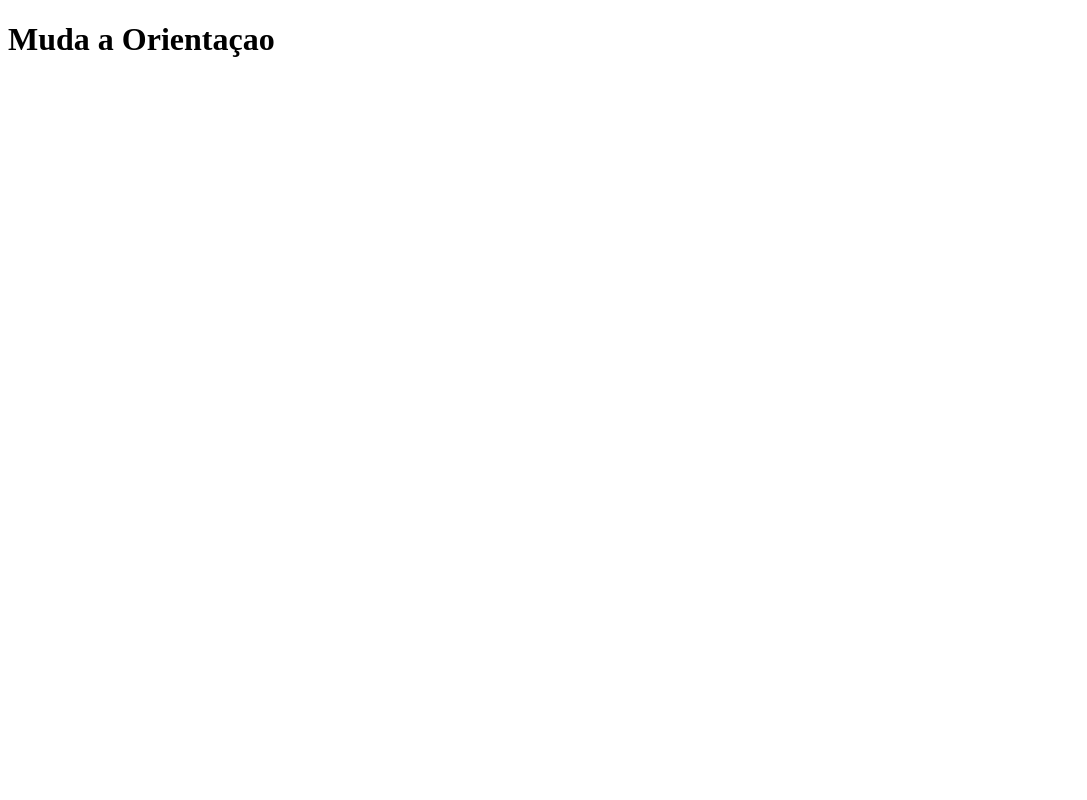
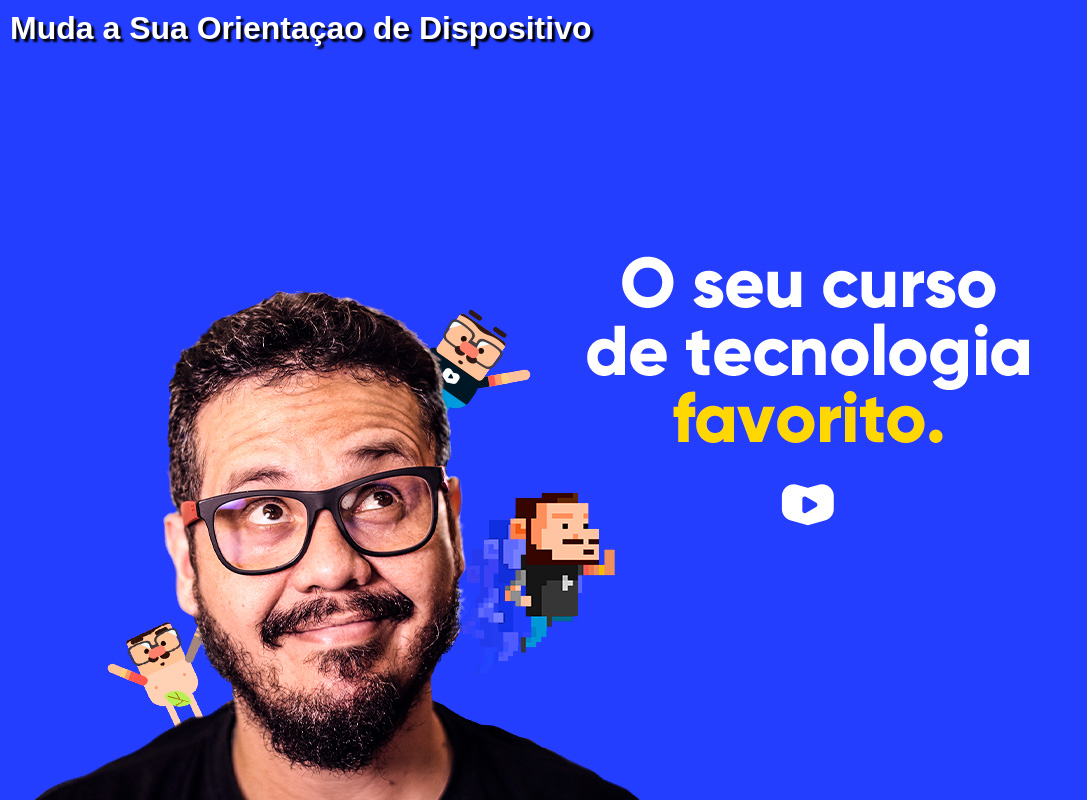
Before and after one commit to allexsandrooli/html-css, a plain HTML site: page estudos 2/exercicios/exrc026/mq02/index.html in a window 1280 px wide. Shown: the whole page, without its empty margins (0-1087 px from the left). Drawn offline with Linux system fonts and the light colour scheme.

Commit message:
exer mq03

```diff
--- a/estudos 2/exercicios/exrc026/mq02/estilos/paisagem.css
+++ b/estudos 2/exercicios/exrc026/mq02/estilos/paisagem.css
@@ -1,3 +1,12 @@
 @charset "UTF-8";
 
 /* aparelho deitado (landscape)*/
+
+*{
+    margin:0px;
+    padding:0px;
+}
+
+body{
+    background-image: url(../imagens/cev-landscape.jpg);
+}
--- a/estudos 2/exercicios/exrc026/mq02/estilos/retrato.css
+++ b/estudos 2/exercicios/exrc026/mq02/estilos/retrato.css
@@ -1,3 +1,12 @@
 @charset "UTF-8";
 
 /* aparelho em pé (portrait)*/
+
+*{
+    margin:0px;
+    padding:0px;
+}
+
+body{
+    background-image: url(../imagens/cev-portrait.jpg);
+}
--- a/estudos 2/exercicios/exrc026/mq02/estilos/style.css
+++ b/estudos 2/exercicios/exrc026/mq02/estilos/style.css
@@ -1,3 +1,24 @@
 @charset "UTF-8";
 
 /*confirguraçoes gerais*/
+
+*{
+    margin:0px;
+    padding:0px;
+    font-family: Arial, Helvetica, sans-serif;
+}
+
+html,body{
+    width: 100vw;
+    height: 100vh;
+    background:#233EFF;
+    background-size:contain;
+    background-position: left bottom;
+    background-repeat:no-repeat;
+}
+
+h1{
+    color: white;
+    text-shadow: 3px 3px 2px black;
+    padding: 10px;
+}
--- a/estudos 2/exercicios/exrc026/mq02/index.html
+++ b/estudos 2/exercicios/exrc026/mq02/index.html
@@ -6,10 +6,10 @@
     <meta name="viewport" content="width=device-width, initial-scale=1.0">
     <title>Media query</title>
     <link rel="stylesheet" href="estilos/style.css" media="all">
-    <link rel="stylesheet" href="estilos/retrato.css" media="screen and (orientation: portratit)">
+    <link rel="stylesheet" href="estilos/retrato.css" media="screen and (orientation: portrait)">
     <link rel="stylesheet" href="estilos/paisagem.css" media="screen and (orientation: landscape)">
 </head>
 <body>
-    <h1>Muda a Orientaçao</h1>
+    <h1>Muda a Sua Orientaçao de Dispositivo</h1>
 </body>
 </html>
```
Also changed, not shown: estudos 2/exercicios/exrc026/mq03/index.html (added, +59 -0 lines), estudos 2/exercicios/exrc026/mq03/imagens/cev-landscape.jpg (added), estudos 2/exercicios/exrc026/mq03/imagens/cev-portrait.jpg (added).
